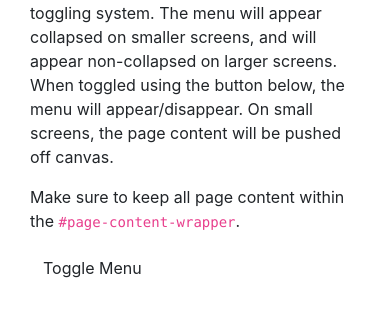
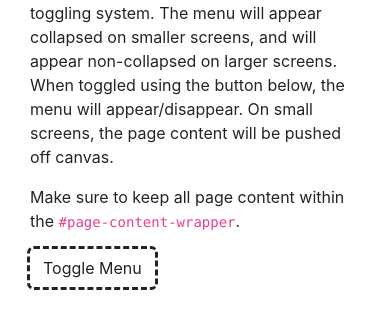
Before and after one commit to aritrakrbasu/hacktoberfest-2023-bootstrap-library, a plain HTML site: page Sidebar/sidebar-1/sidebar-1.html in a window 390 px wide. Shown: the part 94-422 px from the top of the page. Drawn offline with nearby package versions, Linux system fonts and the light colour scheme.

Commit message:
Responsive sidebar added with toggle button update

```diff
--- a/Sidebar/sidebar-1/css/style.css
+++ b/Sidebar/sidebar-1/css/style.css
@@ -127,3 +127,7 @@
         margin-right: 0;
     }
 }
+
+#menu-toggle{
+    outline-style: dashed;
+}
```
